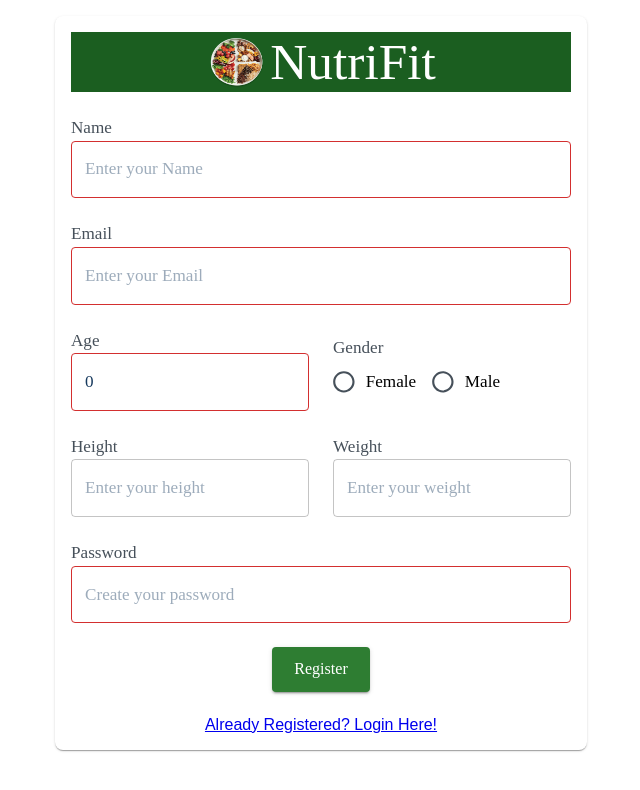
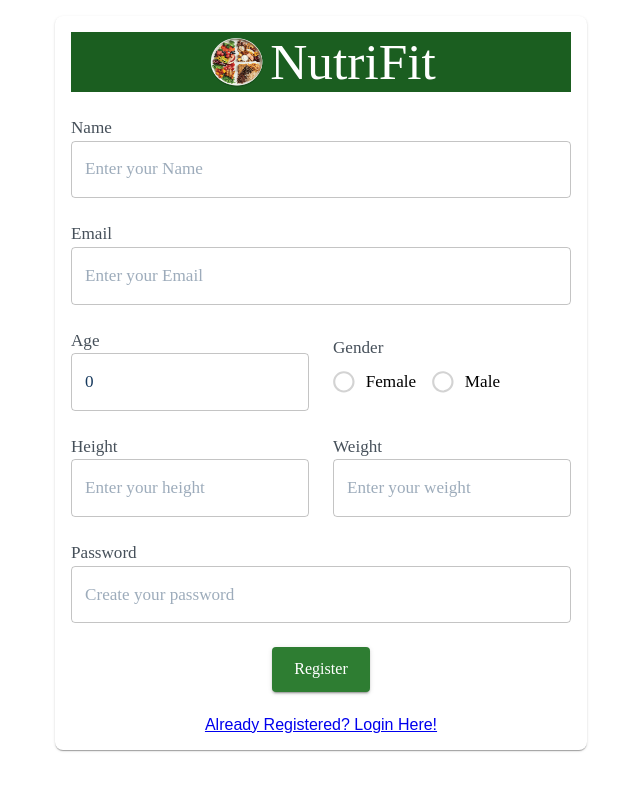
Before and after one commit to praveenakan08/Nutritional-Assessment-Application, a React (Create React App) app in the folder client/: page / in a window 1280 px wide. Shown: the top 790 px of the page, without its empty margins (319-959 px from the left). Built offline with nearby package versions, Linux system fonts and the light colour scheme.

Commit message:
fix:consistent use of mui components across all the pages

```diff
--- a/client/package.json
+++ b/client/package.json
@@ -5,6 +5,7 @@
   "dependencies": {
     "@emotion/react": "^11.11.1",
     "@emotion/styled": "^11.11.0",
+    "@hookform/resolvers": "^3.3.2",
     "@mui/icons-material": "^5.14.14",
     "@mui/material": "^5.14.12",
     "@tensorflow/tfjs": "^4.12.0",
@@ -25,7 +26,8 @@
     "react-scripts": "5.0.1",
     "typeface-cormorant": "^1.1.13",
     "typescript": "^4.9.5",
-    "web-vitals": "^2.1.4"
+    "web-vitals": "^2.1.4",
+    "yup": "^1.3.2"
   },
   "scripts": {
     "start": "react-scripts start",
--- a/client/src/App.tsx
+++ b/client/src/App.tsx
@@ -9,13 +9,14 @@ import ViewProfile from "./pages/ViewProfile";
 import CommonNavBar from "./components/CommonNavBar";
 import { ThemeProvider } from "@emotion/react";
 import { theme } from "./common/theme";
+import { Box } from "@mui/material";
 
 const AppLayout = () => (
   <>
     <CommonNavBar />
-    <div>
+    <Box>
       <Outlet />
-    </div>
+    </Box>
   </>
 );
 
--- a/client/src/pages/Login.tsx
+++ b/client/src/pages/Login.tsx
@@ -50,7 +50,7 @@ const Login = (): JSX.Element => {
       });
   };
   return (
-    <div
+    <Box
       className="register-page"
       style={{
         width: "100%",
@@ -73,7 +73,7 @@ const Login = (): JSX.Element => {
       >
         {loader && <CircularProgress color="success" />}
         {!loader && (
-          <form onSubmit={handleSubmit(onSubmit)}>
+          <Box onSubmit={handleSubmit(onSubmit)} component="form">
             <Grid container alignItems="center" spacing={3}>
               <Grid item xs={12}>
                 <Box sx={{ bgcolor: "#1b5e20" }}>
@@ -131,10 +131,10 @@ const Login = (): JSX.Element => {
                 <Link to="/register">New user? Sign up Here!</Link>
               </Grid>
             </Grid>
-          </form>
+          </Box>
         )}
       </Box>
-    </div>
+    </Box>
   );
 };
 
--- a/client/src/pages/Register.tsx
+++ b/client/src/pages/Register.tsx
@@ -9,12 +9,13 @@ import {
   RadioGroup,
   Radio,
   FormControlLabel,
-  ThemeProvider,
+  FormControl,
 } from "@mui/material";
 import { Link, useNavigate } from "react-router-dom";
+import axios from "axios";
+import { yupResolver } from "@hookform/resolvers/yup";
+import * as Yup from "yup";
 import { useForm } from "react-hook-form";
-import axios from "axios";
-import { theme } from "../common/theme";
 
 const Register = (): JSX.Element => {
   const history = useNavigate();
@@ -26,13 +27,33 @@ const Register = (): JSX.Element => {
   const [weight, setWeight] = useState<string>("");
   const [password, setPassword] = useState<string>("");
 
+  let EMAIL_REGX =
+    /^(?=.*[A-Za-z])(?=.*\d)(?=.*[@$!%*#?&])[A-Za-z\d@$!%*#?&]{4,}$/;
+  const validationSchema = Yup.object().shape({
+    name: Yup.string().required("Name is required"),
+    email: Yup.string()
+      .matches(EMAIL_REGX, "Email is invalid")
+      .required("Email is required"),
+    password: Yup.string()
+      .required("Password is required")
+      .min(6, "Password must be at least 6 characters")
+      .max(40, "Password must not exceed 10 characters"),
+    age: Yup.string().required("Age is required"),
+    gender: Yup.string().required("Gender is required"),
+    weight: Yup.string().required("Weight is required"),
+    height: Yup.string().required("Height is required"),
+  });
+
   const {
     register,
     handleSubmit,
     formState: { errors },
-  } = useForm();
+  } = useForm({
+    resolver: yupResolver(validationSchema),
+  });
 
-  const onSubmit = (formInput: any) => {
+  const onSubmit = (event: any) => {
+    event.preventDefault();
     axios
       .post("http://localhost:3001/api/register", {
         name,
@@ -58,11 +79,10 @@ const Register = (): JSX.Element => {
       });
   };
   return (
-    <div
+    <Box
       className="register-page"
       style={{ width: "100%", display: "flex", justifyContent: "center" }}
     >
-      <ThemeProvider theme={theme}>
       <Box
         sx={{
           bgcolor: "background.paper",
@@ -75,7 +95,7 @@ const Register = (): JSX.Element => {
           width: 500,
         }}
       >
-          <form onSubmit={handleSubmit(onSubmit)}>
+        <Box onSubmit={handleSubmit(onSubmit)} component="form">
           <Grid container alignItems="center" spacing={3}>
             <Grid item xs={12}>
               <Box sx={{ bgcolor: "#1b5e20" }}>
@@ -103,9 +123,13 @@ const Register = (): JSX.Element => {
                 placeholder="Enter your Name"
                 value={name}
                 required={true}
-                  error={!(name.length > 0)}
+                error={errors.name ? true : false}
+                {...register("name")}
                 onChange={(e) => setName(e.target.value)}
               />
+              <Typography variant="inherit" color="textSecondary">
+                {errors.name?.message}
+              </Typography>
             </Grid>
             <Grid item xs={12}>
               <FormLabel id="email">Email</FormLabel>
@@ -114,9 +138,13 @@ const Register = (): JSX.Element => {
                 placeholder="Enter your Email"
                 value={email}
                 required={true}
-                  error={!email.includes("@gmail.com")}
+                error={errors.email ? true : false}
+                {...register("email")}
                 onChange={(e) => setEmail(e.target.value)}
               />
+              <Typography variant="inherit" color="textSecondary">
+                {errors.email?.message}
+              </Typography>
             </Grid>
             <Grid item xs={6}>
               <FormLabel id="age">Age</FormLabel>
@@ -126,26 +154,46 @@ const Register = (): JSX.Element => {
                 type="number"
                 value={age}
                 required={true}
-                  error={!(age > 0)}
+                error={errors.age ? true : false}
+                {...register("age")}
                 onChange={(e) => setAge(parseInt(e.target.value))}
               />
+              <Typography variant="inherit" color="textSecondary">
+                {errors.age?.message}
+              </Typography>
             </Grid>
             <Grid item xs={6}>
               <FormLabel id="gender">Gender</FormLabel>
-                <RadioGroup row aria-label="gender" name="gender">
+              <FormControl
+                error={!!errors.gender}
+                style={{ display: "flex" }}
+                {...register("gender")}
+              >
+                <RadioGroup
+                  row
+                  name="gender"
+                  value={gender}
+                  onChange={(e) => setGender(e.target.value)}
+                >
                   <FormControlLabel
                     value="female"
-                    control={<Radio />}
+                    control={
+                      <Radio value="female" style={{ color: "lightgrey" }} />
+                    }
                     label="Female"
-                    onChange={(e) => setGender("Female")}
                   />
                   <FormControlLabel
                     value="male"
-                    control={<Radio />}
+                    control={
+                      <Radio value="male" style={{ color: "lightgrey" }} />
+                    }
                     label="Male"
-                    onChange={(e) => setGender("Male")}
                   />
                 </RadioGroup>
+              </FormControl>
+              <Typography variant="inherit" color="textSecondary">
+                {errors.gender?.message}
+              </Typography>
             </Grid>
             <Grid item xs={6}>
               <FormLabel id="height">Height</FormLabel>
@@ -154,9 +202,13 @@ const Register = (): JSX.Element => {
                 placeholder="Enter your height"
                 id="height"
                 required={true}
-                  error={height == null}
+                error={errors.height ? true : false}
+                {...register("height")}
                 onChange={(e) => setHeight(e.target.value)}
               />
+              <Typography variant="inherit" color="textSecondary">
+                {errors.height?.message}
+              </Typography>
             </Grid>
             <Grid item xs={6}>
               <FormLabel id="weight">Weight</FormLabel>
@@ -165,9 +217,13 @@ const Register = (): JSX.Element => {
                 placeholder="Enter your weight"
                 id="weight"
                 required={true}
-                  error={weight == null}
+                error={errors.weight ? true : false}
+                {...register("weight")}
                 onChange={(e) => setWeight(e.target.value)}
               />
+              <Typography variant="inherit" color="textSecondary">
+                {errors.weight?.message}
+              </Typography>
             </Grid>
             <Grid item xs={12}>
               <FormLabel id="password">Password</FormLabel>
@@ -176,9 +232,13 @@ const Register = (): JSX.Element => {
                 placeholder="Create your password"
                 type="password"
                 required={true}
-                  error={!(password.length > 6)}
+                error={errors.password ? true : false}
+                {...register("password")}
                 onChange={(e) => setPassword(e.target.value)}
               />
+              <Typography variant="inherit" color="textSecondary">
+                {errors.password?.message}
+              </Typography>
             </Grid>
             <Grid item xs={12} style={{ textAlign: "center" }}>
               <Button
@@ -194,10 +254,9 @@ const Register = (): JSX.Element => {
               <Link to="/login">Already Registered? Login Here!</Link>
             </Grid>
           </Grid>
-          </form>
         </Box>
-      </ThemeProvider>
-    </div>
+      </Box>
+    </Box>
   );
 };
 
--- a/client/src/pages/UploadImage.tsx
+++ b/client/src/pages/UploadImage.tsx
@@ -7,6 +7,8 @@ import {
   Grid,
   Typography,
   CircularProgress,
+  FormLabel,
+  Input,
 } from "@mui/material";
 import axios from "axios";
 import Dropzone from "../components/Dropzone";
@@ -43,12 +45,12 @@ const UploadImage = (): JSX.Element => {
   }, [image]);
 
   return (
-    <div
+    <Box
       className="register-page"
       style={{ width: "100%", display: "flex", justifyContent: "center" }}
     >
       {loader && <CircularProgress color="success" size={10} />}
-      <div>
+      <>
         {image.length > 0 ? (
           image.map((image, index) => (
             <Box sx={{ marginTop: 10 }}>
@@ -74,8 +76,8 @@ const UploadImage = (): JSX.Element => {
             </Grid>
 
             <Box paddingTop={45}>
-              <label htmlFor="upload-photo">
-                <input
+              <FormLabel htmlFor="upload-photo">
+                <Input
                   style={{ display: "none" }}
                   id="upload-photo"
                   name="upload-photo"
@@ -91,11 +93,11 @@ const UploadImage = (): JSX.Element => {
                 >
                   <Typography>Select from Computer</Typography>
                 </Button>
-              </label>
+              </FormLabel>
             </Box>
           </Grid>
         )}
-        <div
+        <Box
           style={{
             display: "flex",
             justifyContent: "center",
@@ -113,7 +115,7 @@ const UploadImage = (): JSX.Element => {
               <Typography>Analyze</Typography>
             </Button>
           )}
-          <div
+          <Box
             style={{
               display: "flex",
               justifyContent: "center",
@@ -131,10 +133,10 @@ const UploadImage = (): JSX.Element => {
                 <Typography>Analyze</Typography>
               </Button>
             )}
-          </div>
-        </div>
-      </div>
-    </div>
+          </Box>
+        </Box>
+      </>
+    </Box>
   );
 };
 export default UploadImage;
```
Also changed, not shown: 1 other file (tests, documents, lock files or other folders). Lines whose indentation alone changed are shown as unchanged.
